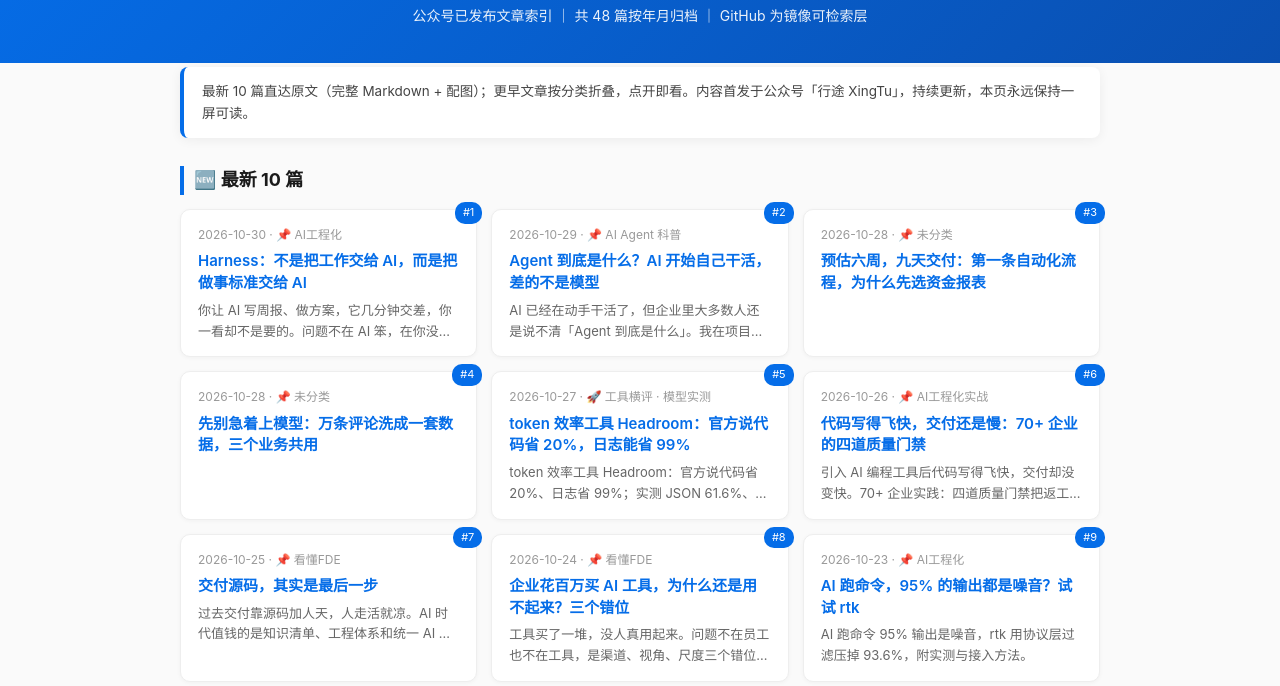
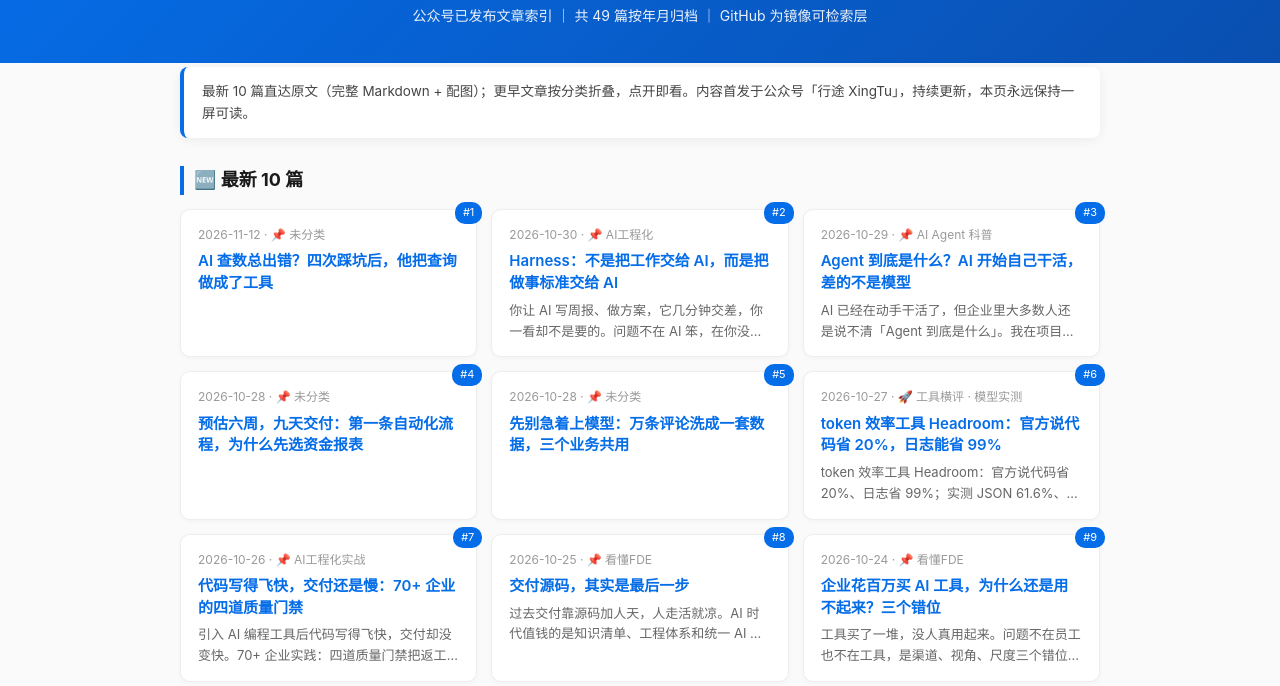
Before and after one commit to xingtu1996/xingtu1996.github.io, a plain HTML site: page articles.html in a window 1280 px wide. Shown: the part 92-778 px from the top of the page. Drawn offline with Linux system fonts and the light colour scheme.

Commit message:
docs: 文章星图页同步 49 篇（巡检自动 11-18）

```diff
--- a/articles.html
+++ b/articles.html
@@ -32,61 +32,61 @@ footer a{color:var(--blue);text-decoration:none;}
 <body>
 <header>
   <h1>行途技术 · 文章星图</h1>
-  <p>公众号已发布文章索引 ｜ 共 48 篇按年月归档 ｜ GitHub 为镜像可检索层</p>
+  <p>公众号已发布文章索引 ｜ 共 49 篇按年月归档 ｜ GitHub 为镜像可检索层</p>
 </header>
 <div class="wrap">
   <div class="intro">最新 10 篇直达原文（完整 Markdown + 配图）；更早文章按分类折叠，点开即看。内容首发于公众号「行途 XingTu」，持续更新，本页永远保持一屏可读。</div>
   <h2 class="sec">🆕 最新 10 篇</h2>
   <div class="grid">
+      <a class="card" href="https://github.com/xingtu1996/xingtu-articles/blob/main/articles/2026/11/2026-11-12-fde-trusted-retrieval.md" target="_blank" rel="noopener">
+        <span class="rank">#1</span><div class="date">2026-11-12 · 📌 未分类</div>
+        <div class="title">AI 查数总出错？四次踩坑后，他把查询做成了工具</div>
+        <div class="summ"></div>
+      </a>
       <a class="card" href="https://github.com/xingtu1996/xingtu-articles/blob/main/articles/2026/10/2026-10-30-harness-standard-to-ai.md" target="_blank" rel="noopener">
-        <span class="rank">#1</span><div class="date">2026-10-30 · 📌 AI工程化</div>
+        <span class="rank">#2</span><div class="date">2026-10-30 · 📌 AI工程化</div>
         <div class="title">Harness：不是把工作交给 AI，而是把做事标准交给 AI</div>
         <div class="summ">你让 AI 写周报、做方案，它几分钟交差，你一看却不是要的。问题不在 AI 笨，在你没把“怎样算做好”说清楚——这篇用真实项目讲透：干活交给 AI，裁判必须留人手里。</div>
       </a>
       <a class="card" href="https://github.com/xingtu1996/xingtu-articles/blob/main/articles/2026/10/2026-10-29-agent-daodi-shenme.md" target="_blank" rel="noopener">
-        <span class="rank">#2</span><div class="date">2026-10-29 · 📌 AI Agent 科普</div>
+        <span class="rank">#3</span><div class="date">2026-10-29 · 📌 AI Agent 科普</div>
         <div class="title">Agent 到底是什么？AI 开始自己干活，差的不是模型</div>
         <div class="summ">AI 已经在动手干活了，但企业里大多数人还是说不清「Agent 到底是什么」。我在项目沟通里反复遇到：客户干脆地问「你们支不支持 A2A」，反问要解决哪个系统的问题时，却答不…</div>
       </a>
       <a class="card" href="https://github.com/xingtu1996/xingtu-articles/blob/main/articles/2026/10/2026-10-28-fde-fund-report.md" target="_blank" rel="noopener">
-        <span class="rank">#3</span><div class="date">2026-10-28 · 📌 未分类</div>
+        <span class="rank">#4</span><div class="date">2026-10-28 · 📌 未分类</div>
         <div class="title">预估六周，九天交付：第一条自动化流程，为什么先选资金报表</div>
         <div class="summ"></div>
       </a>
       <a class="card" href="https://github.com/xingtu1996/xingtu-articles/blob/main/articles/2026/10/2026-10-28-fde-data-cleaning.md" target="_blank" rel="noopener">
-        <span class="rank">#4</span><div class="date">2026-10-28 · 📌 未分类</div>
+        <span class="rank">#5</span><div class="date">2026-10-28 · 📌 未分类</div>
         <div class="title">先别急着上模型：万条评论洗成一套数据，三个业务共用</div>
         <div class="summ"></div>
       </a>
       <a class="card" href="https://github.com/xingtu1996/xingtu-articles/blob/main/articles/2026/10/2026-10-27-token-06-headroom.md" target="_blank" rel="noopener">
-        <span class="rank">#5</span><div class="date">2026-10-27 · 🚀 工具横评 · 模型实测</div>
+        <span class="rank">#6</span><div class="date">2026-10-27 · 🚀 工具横评 · 模型实测</div>
         <div class="title">token 效率工具 Headroom：官方说代码省 20%，日志能省 99%</div>
         <div class="summ">token 效率工具 Headroom：官方说代码省 20%、日志省 99%；实测 JSON 61.6%、日志 99.25%，附 rtk 对比与同类工具。</div>
       </a>
       <a class="card" href="https://github.com/xingtu1996/xingtu-articles/blob/main/articles/2026/10/2026-10-26-four-quality-gates.md" target="_blank" rel="noopener">
-        <span class="rank">#6</span><div class="date">2026-10-26 · 📌 AI工程化实战</div>
+        <span class="rank">#7</span><div class="date">2026-10-26 · 📌 AI工程化实战</div>
         <div class="title">代码写得飞快，交付还是慢：70+ 企业的四道质量门禁</div>
         <div class="summ">引入 AI 编程工具后代码写得飞快，交付却没变快。70+ 企业实践：四道质量门禁把返工拦在发生前，人只在三个节点拍板。</div>
       </a>
       <a class="card" href="https://github.com/xingtu1996/xingtu-articles/blob/main/articles/2026/10/2026-10-25-deliver-source-code-last.md" target="_blank" rel="noopener">
-        <span class="rank">#7</span><div class="date">2026-10-25 · 📌 看懂FDE</div>
+        <span class="rank">#8</span><div class="date">2026-10-25 · 📌 看懂FDE</div>
         <div class="title">交付源码，其实是最后一步</div>
         <div class="summ">过去交付靠源码加人天，人走活就凉。AI 时代值钱的是知识清单、工程体系和统一 AI 入口，源码反而最后才交。</div>
       </a>
       <a class="card" href="https://github.com/xingtu1996/xingtu-articles/blob/main/articles/2026/10/2026-10-24-enterprise-ai-three-mismatches.md" target="_blank" rel="noopener">
-        <span class="rank">#8</span><div class="date">2026-10-24 · 📌 看懂FDE</div>
+        <span class="rank">#9</span><div class="date">2026-10-24 · 📌 看懂FDE</div>
         <div class="title">企业花百万买 AI 工具，为什么还是用不起来？三个错位</div>
         <div class="summ">工具买了一堆，没人真用起来。问题不在员工也不在工具，是渠道、视角、尺度三个错位没对上。</div>
       </a>
       <a class="card" href="https://github.com/xingtu1996/xingtu-articles/blob/main/articles/2026/10/2026-10-23-ai-command-noise-rtk.md" target="_blank" rel="noopener">
-        <span class="rank">#9</span><div class="date">2026-10-23 · 📌 AI工程化</div>
+        <span class="rank">#10</span><div class="date">2026-10-23 · 📌 AI工程化</div>
         <div class="title">AI 跑命令，95% 的输出都是噪音？试试 rtk</div>
         <div class="summ">AI 跑命令 95% 输出是噪音，rtk 用协议层过滤压掉 93.6%，附实测与接入方法。</div>
-      </a>
-      <a class="card" href="https://github.com/xingtu1996/xingtu-articles/blob/main/articles/2026/10/2026-10-22-ai-skill-regression-gate.md" target="_blank" rel="noopener">
-        <span class="rank">#10</span><div class="date">2026-10-22 · 📌 AI工程化</div>
-        <div class="title">你的 AI Skill，改完真的不退化吗？</div>
-        <div class="summ">阿里开源 skill-up，把软件测试方法论搬进 AI Skill 评测。三种判定、用例接 CI、用 Skill 测 Skill，我的 44 个 Skill 先裸奔为敬。</div>
       </a>
   </div>
 
@@ -320,6 +320,16 @@ footer a{color:var(--blue);text-decoration:none;}
       </a>
     </div>
   </details>
+  <details>
+    <summary>📌 AI工程化 · 更早 1 篇</summary>
+    <div class="grid">
+      <a class="card" href="https://github.com/xingtu1996/xingtu-articles/blob/main/articles/2026/10/2026-10-22-ai-skill-regression-gate.md" target="_blank" rel="noopener">
+        <div class="date">2026-10-22 · 📌 AI工程化</div>
+        <div class="title">你的 AI Skill，改完真的不退化吗？</div>
+        <div class="summ">阿里开源 skill-up，把软件测试方法论搬进 AI Skill 评测。三种判定、用例接 CI、用 Skill 测 Skill，我的 44 个 Skill 先裸奔为敬。</div>
+      </a>
+    </div>
+  </details>
 </div>
 <footer>
   行途技术 · Builder，仍在写代码 ｜ <a href="https://github.com/xingtu1996" target="_blank" rel="noopener">GitHub</a> · <a href="https://x.com/xingtu1996" target="_blank" rel="noopener">X</a> · 公众号「行途 XingTu」<br>
```
